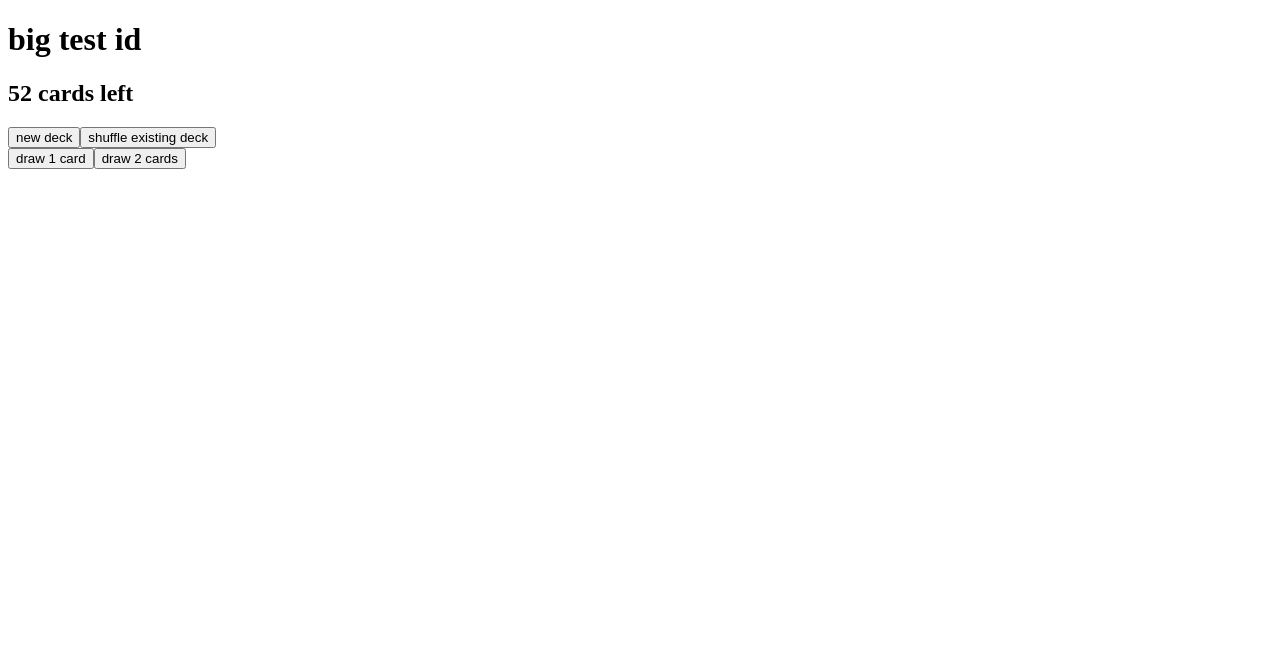
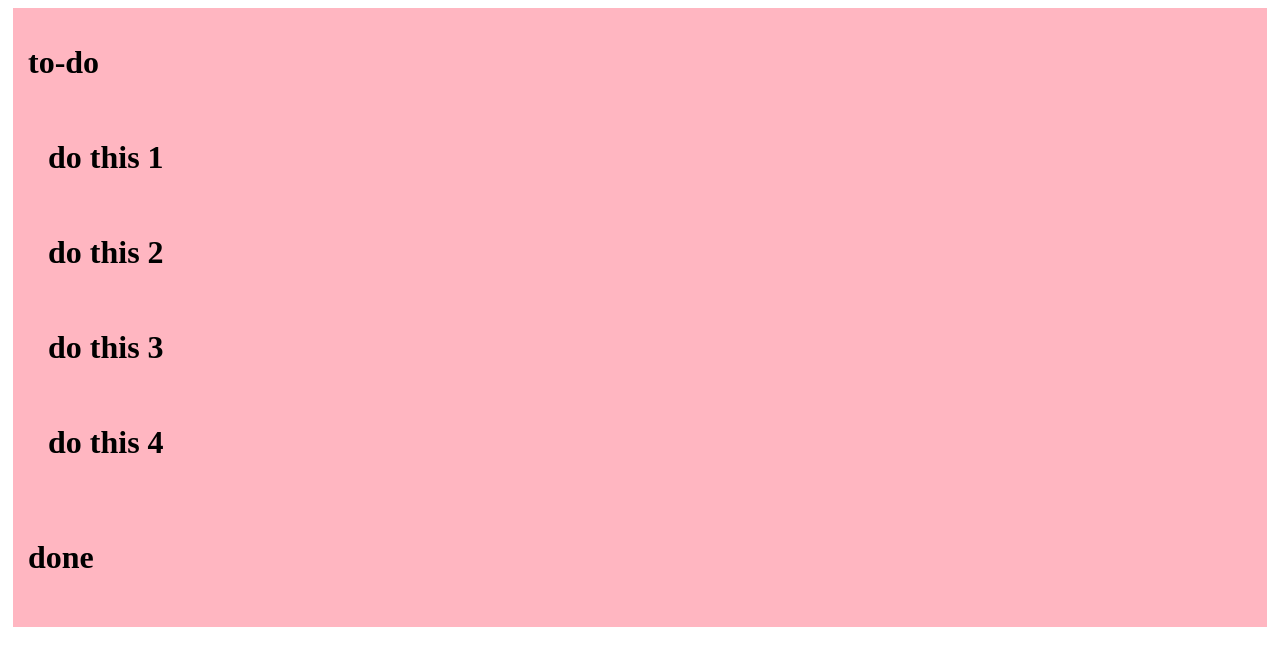
Before and after one commit to mwan0906/stackathon, a React app: page / in a window 1280 px wide. Built offline with nearby package versions, Linux system fonts and the light colour scheme.

Commit message:
learned how to drag and drop between multiple sections

```diff
--- /dev/null
+++ b/client/components/testcolumn.js
@@ -0,0 +1,23 @@
+import React from 'react';
+import { Droppable } from 'react-beautiful-dnd';
+import Task from './testtask';
+
+export default class Column extends React.Component {
+  render() {
+    return (
+      <div>
+        <h1>{this.props.column.title}</h1>
+        <Droppable droppableId={this.props.column.id}>
+          {provided => (
+            <div {...provided.droppableProps} ref={provided.innerRef}>
+              {this.props.tasks.map((task, index) => (
+                <Task key={task.id} task={task} index={index} />
+              ))}
+              {provided.placeholder}
+            </div>
+          )}
+        </Droppable>
+      </div>
+    );
+  }
+}
--- /dev/null
+++ b/client/components/testdragndrop.js
@@ -0,0 +1,87 @@
+import React from 'react';
+import Column from './testcolumn';
+import { DragDropContext } from 'react-beautiful-dnd';
+
+const initialData = {
+    tasks: {
+        'task-1': {id: 'task-1', content: 'do this 1'},
+        'task-2': {id: 'task-2', content: 'do this 2'},
+        'task-3': {id: 'task-3', content: 'do this 3'},
+        'task-4': {id: 'task-4', content: 'do this 4'}
+    },
+    columns: {
+        'column-1': {
+            id: 'column-1',
+            title: 'to-do',
+            taskIds: ['task-1', 'task-2', 'task-3', 'task-4']
+        },
+        'column-2': {
+            id: 'column-2',
+            title: 'done',
+            taskIds: []
+        }
+    },
+    columnOrder: ['column-1', 'column-2']
+}
+
+export default class NewApp extends React.Component {
+    constructor() {
+      super();
+      this.state = initialData;
+      this.onDragEnd = this.onDragEnd.bind(this);
+    }
+
+    onDragEnd(result) {
+      const { destination, source, draggableId } = result;
+      if (
+        destination &&
+        (destination.droppableId !== source.droppableId ||
+          destination.index !== source.index)
+      ) {
+        const sourceColumn = this.state.columns[source.droppableId];
+        const destinationColumn = this.state.columns[destination.droppableId];
+
+        const sourceNewTaskIds = Array.from(sourceColumn.taskIds);
+        const destinationNewTaskIds =
+          source.droppableId === destination.droppableId
+            ? sourceNewTaskIds
+            : Array.from(destinationColumn.taskIds);
+
+        sourceNewTaskIds.splice(source.index, 1);
+        destinationNewTaskIds.splice(destination.index, 0, draggableId);
+
+        const sourceNewColumn = {
+          ...sourceColumn,
+          taskIds: sourceNewTaskIds
+        };
+        const destinationNewColumn = {
+          ...destinationColumn,
+          taskIds: destinationNewTaskIds
+        };
+
+        this.setState({
+          columns: {
+            ...this.state.columns,
+            [sourceColumn.id]: sourceNewColumn,
+            [destinationColumn.id]: destinationNewColumn
+          }
+        });
+      }
+    }
+
+    render() {
+      return (
+        <DragDropContext
+          /*         onDragStart
+          onDragUpdate */
+          onDragEnd={this.onDragEnd}
+        >
+          {this.state.columnOrder.map(columnId => {
+            const column = this.state.columns[columnId];
+            const tasks = column.taskIds.map(taskId => this.state.tasks[taskId]);
+            return <Column key={columnId} column={column} tasks={tasks} />;
+          })}
+        </DragDropContext>
+      );
+    }
+  }
--- /dev/null
+++ b/client/components/testtask.js
@@ -0,0 +1,24 @@
+import React from 'react';
+import { Draggable } from 'react-beautiful-dnd';
+
+export default class Task extends React.Component {
+  constructor() {
+    super();
+  }
+
+  render() {
+    return (
+      <Draggable draggableId={this.props.task.id} index={this.props.index}>
+        {provided => (
+          <div
+            {...provided.draggableProps}
+            {...provided.dragHandleProps}
+            ref={provided.innerRef}
+          >
+            <h1>{this.props.task.content}</h1>
+          </div>
+        )}
+      </Draggable>
+    );
+  }
+}
--- a/client/index.js
+++ b/client/index.js
@@ -1,9 +1,10 @@
 import React from 'react';
 import ReactDOM from 'react-dom';
 import { Provider } from 'react-redux';
-import store from './store'
+import store from './store';
 
 import { Deck, Table } from './components';
+import NewApp from './components/testdragndrop';
 
 const App = () => {
   return (
@@ -14,9 +15,11 @@ const App = () => {
   );
 };
 
+
+
 ReactDOM.render(
   <Provider store={store}>
-    <App />
+    <NewApp />
   </Provider>,
   document.getElementById('app')
 );
--- a/client/store/index.js
+++ b/client/store/index.js
@@ -35,10 +35,9 @@ export const shuffleCards = () => {
   return async (dispatch, getState) => {
     try {
       const { id } = await getState();
-      const { data } = await axios.get(
+      await axios.get(
         `https://deckofcardsapi.com/api/deck/${id}/shuffle/`
       );
-      dispatch(deckSetter(data));
     } catch (err) {
       console.error(err);
     }
--- a/package.json
+++ b/package.json
@@ -23,6 +23,7 @@
     "express": "^4.16.4",
     "path": "^0.12.7",
     "react": "^16.8.4",
+    "react-beautiful-dnd": "^11.0.1",
     "react-dom": "^16.8.4",
     "react-redux": "^7.0.2",
     "redux": "^4.0.1",
--- a/public/index.html
+++ b/public/index.html
@@ -2,7 +2,9 @@
 <html>
 
 <head>
+    <title>Program With Poker</title>
     <script defer src="./bundle.js"></script>
+    <link rel="stylesheet" href="/style.css" />
 </head>
 
 <body>
--- /dev/null
+++ b/public/style.css
@@ -0,0 +1,5 @@
+div {
+  padding: 5px;
+  margin: 5px;
+  background-color: lightpink;
+}
--- a/webpack.config.js
+++ b/webpack.config.js
@@ -3,7 +3,7 @@ const path = require('path');
 
 module.exports = {
   entry: "./client/index.js",
-  mode: "production",
+  mode: "development",
   output: {
     path: __dirname,
     filename: "./public/bundle.js"
```
Also changed, not shown: 1 other file.
